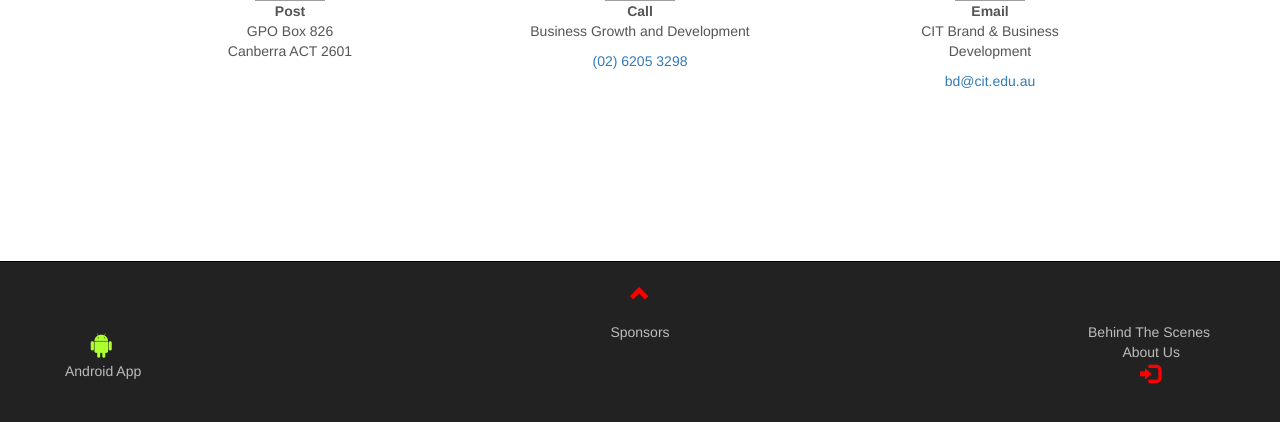
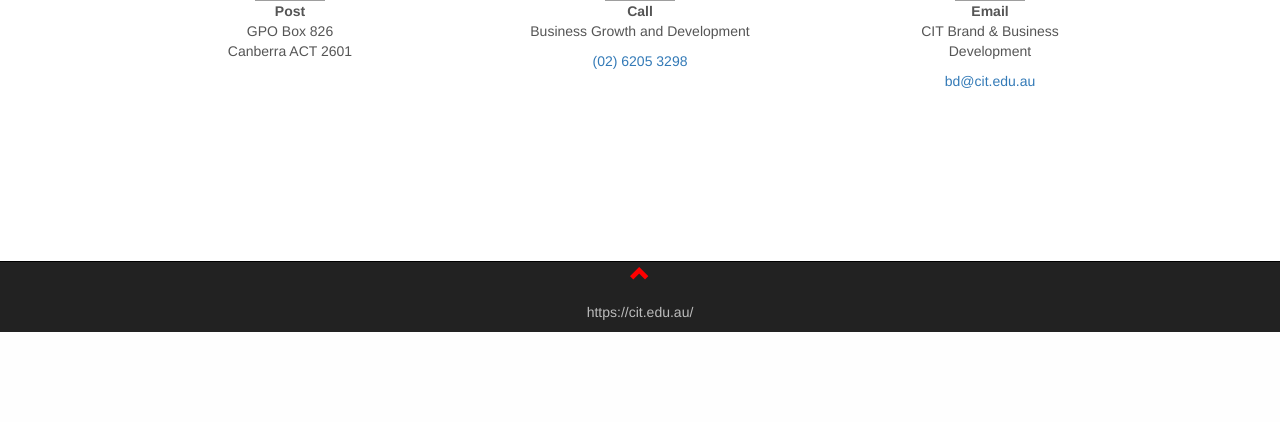
Before and after one commit to ytrizwan/MyWebProject, a PHP site: page /about.php in a window 1280 px wide. Shown: the part 841-1263 px from the top of the page. After the commit the page ends 1173 px from the top, so only its background shows below. Run offline with PHP 8.4, Linux system fonts and the light colour scheme; some libraries are stand-ins or nearby versions; grey boxes are pictures that could not be loaded.

Commit message:
Footer and WorkingOnIt page Fix 11/11/2018

```diff
--- a/assets/style.css
+++ b/assets/style.css
@@ -650,19 +650,19 @@
 
 
 
-.mobileView {}
+.workingOnIt {}
 
 /*Large Screen*/
 @media screen and (min-width: 901px) {
   .mobileView {
-	padding: 100px;
+	workingOnIt: 200px;
   }
 }
 
 /*Mobile Screen*/
 @media screen and (max-width: 900px) {
   .mobileView {
-	padding: 0px;
+	workingOnIt: 0px;
   }
 }
 
@@ -681,6 +681,24 @@
 
 
 
+
+
+
+.mobileView {}
+
+/*Large Screen*/
+@media screen and (min-width: 901px) {
+  .mobileView {
+	padding: 100px;
+  }
+}
+
+/*Mobile Screen*/
+@media screen and (max-width: 900px) {
+  .mobileView {
+	padding: 0px;
+  }
+}
 
 
 
@@ -751,57 +769,37 @@
 
 
 
-/*Footer of Page*/
-.footerStyleLeft >a {
-	margin-top: 10px;
-	color: #BCBCBC;
-	float: left;
-}
 
-.footerStyleLeft >a:hover {
-	text-decoration: none;
-	color: #FFFFFF;
-	font-weight: bold;
-}
 
-.footerStyleRight >a {
-	color: #BCBCBC;
-	float: right;
-}
 
-.footerStyleRight >a:hover {
-	text-decoration: none;
-	color: #FFFFFF;
-	font-weight: bold;
-}
+
+
+
+
+
+
+
+
+
+
+
+
+
+
 
 .footerBoarder {
 	border-top: 1px solid black;
 	background: #222;
-	padding: 20px;
+	padding-bottom: 10px;
+/*	padding: 20px;*/
 }
 
-.footerSponsorMarginRight{
 
-}
-@media screen and (min-width: 1001px) {
-  .footerSponsorMarginRight {
-	padding-right: 0px;
-  }
-}
-
-@media screen and (max-width: 1000px) {
-  .footerSponsorMarginRight {
-	padding-right: 110px;
-
-  }
-}
-
-.footerSponsor center a{
+.footerStyle center a{
 	color: #BCBCBC;
 }
 
-.footerSponsor center a:hover{
+.footerStyle center a:hover{
 	text-decoration: none;
 	color: #FFFFFF;
 	font-weight: bold;
--- a/include/footer.php
+++ b/include/footer.php
@@ -1,4 +1,4 @@
-	<!--Footer At the End of Page-->
+		<!--Footer At the End of Page-->
 	<footer class="goTopAnim footerBoarder">
 		<center><a href="#topOfPage" title="To Top">
     			<span class="glyphicon glyphicon-chevron-up"></span>
@@ -6,29 +6,12 @@
 
 		</center>
 <div class="row">
-		<div class="col-md-4 footerStyleLeft">
-			<a href="workingOnIt.php">
-				<div class="col-md-1">
-					<i class="fab fa-android fa-2x" style="color: greenyellow; margin-left: 24px;"></i>
-				</div>
 
-				<div class="col-md-11" style="margin-right: 1px;">
-					Android App
-				</div>
-			</a>
+
+		<div class="footerStyle">
+			<center><a href="https://cit.edu.au/">https://cit.edu.au/</a></center>
 		</div>
 
-		<div class="col-md-4 footerSponsor">
-			<center><a class="footerSponsorMarginRight" href="sponsorLink.php">Sponsors</a></center>
-		</div>
-
-		<div class="col-md-4 footerStyleRight">
-			<a href="behindScense.php"><span style="margin: 20px">Behind The Scenes</span></a><br>
-
-			<a href="about.php"><span style="margin: 50px">About Us</span></a><br>
-
-			<a href="admin/indexAdmin.php"><span class="glyphicon glyphicon-log-in"><span style="margin: 35px;"></span></span></a>
-		</div>
 	</div>
 		<!--Ending of Footer-->
 	</footer>
--- a/index.php
+++ b/index.php
@@ -514,5 +514,7 @@
 		include "include/footer.php";
 	?>
 
+
+
 </body>
 </html>
--- a/workingOnIt.php
+++ b/workingOnIt.php
@@ -88,7 +88,7 @@
 
 
 		<div id="startAgain" class="container-fluid myContainer bg-3 text-center goTopAnim" style="padding: 100px;">
-			<h1 class="bg-3 text-center" style="padding: 200px; padding-bottom: 999px;">WORKING ON IT :)</h1>
+			<h1 class="bg-3 text-center workingOnIt" style="padding-bottom: 999px;">WORKING ON IT :)</h1>
 		</div>
 	</div>
 
```
